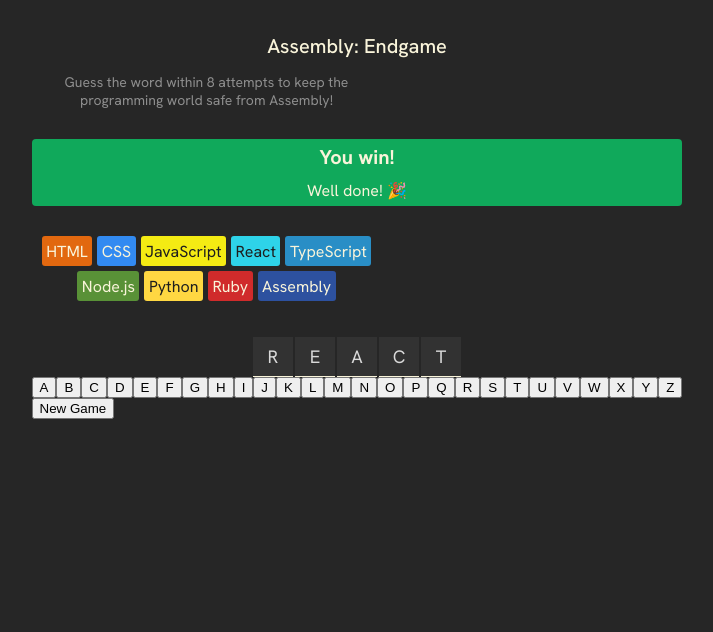
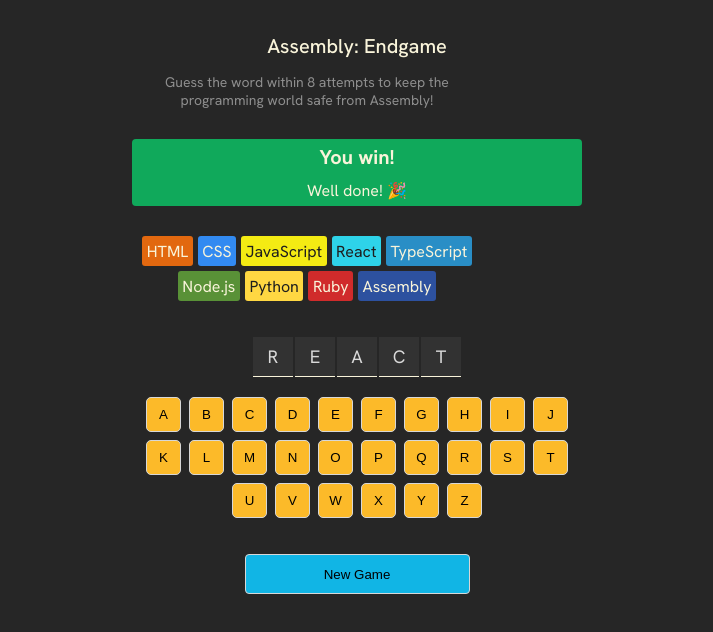
Before and after one commit to 0xYurii/Assembly-EndGame, a React (Vite) app: page / in a window 1280 px wide. Shown: the top 632 px of the page, without its empty margins (283-996 px from the left). Built offline with nearby package versions, Linux system fonts and the light colour scheme.

Commit message:
feat: style the keybord

```diff
--- a/src/index.css
+++ b/src/index.css
@@ -66,6 +66,7 @@
     display: flex;
     justify-content: center;
     gap: 2px;
+    margin-bottom: 20px;
 }
 
 section.word > span {
@@ -79,3 +80,33 @@
     border-bottom: 1px solid #F9F4DA;
 
 }
+
+
+section.alphabet{
+  display: flex;
+  flex-wrap: wrap;
+  gap: 8px;
+  justify-content: center;
+  max-width: 450px;
+  margin-bottom: 36px;
+
+}
+section.alphabet > button{
+  height: 35px;
+  width: 35px;
+  background-color: #FCBA29;
+  border: 1px solid #D7D7D7;
+  cursor: pointer;
+  border-radius: 5px;
+}
+button.new-game {
+    background-color: #11B5E5;
+    border: 1px solid #D7D7D7;
+    border-radius: 4px;
+    width: 225px;
+    height: 40px;
+    padding: 6px 12px;
+    display: block;
+    margin-inline: auto;
+    cursor: pointer;
+}
```
